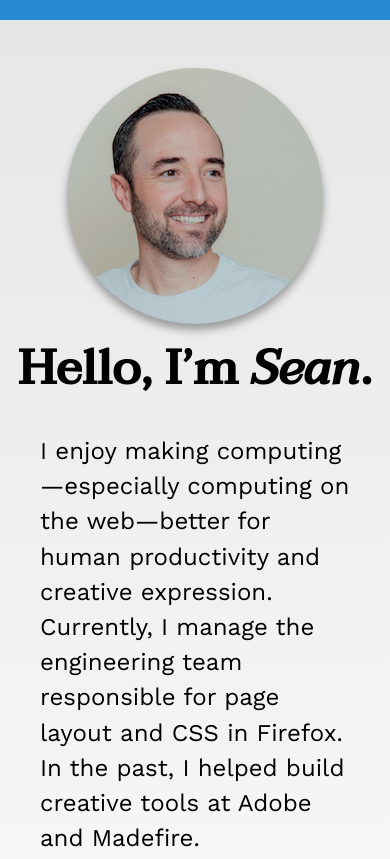
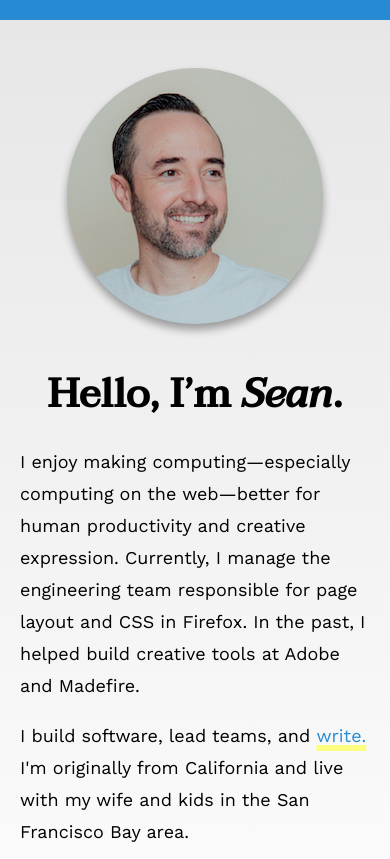
Before and after one commit to svoisen/svoisen.github.io, a plain HTML site: page index.html in a window 390 px wide. Shown: the top 859 px of the page. Drawn offline with nearby package versions, Linux system fonts and the light colour scheme.

Commit message:
Improve mobile layout

```diff
--- a/screen.css
+++ b/screen.css
@@ -10,6 +10,7 @@ html {
     background: white;
     margin: 0;
     padding: 0;
+    font-size: 16px;
 }
 
 body {
@@ -121,3 +122,19 @@ header > h1 > .em {
 .headshot {
     clip-path: circle(50%);
 }
+
+@media only screen and (max-width: 640px) {
+    main > p {
+        font-size: 1.125rem;
+        line-height: 2rem;
+    }
+
+    header > h1 {
+        margin-top: 2rem;
+        font-size: 2.5rem;
+    }
+
+    main, footer {
+        padding: 0 20px;
+    }
+}
```
